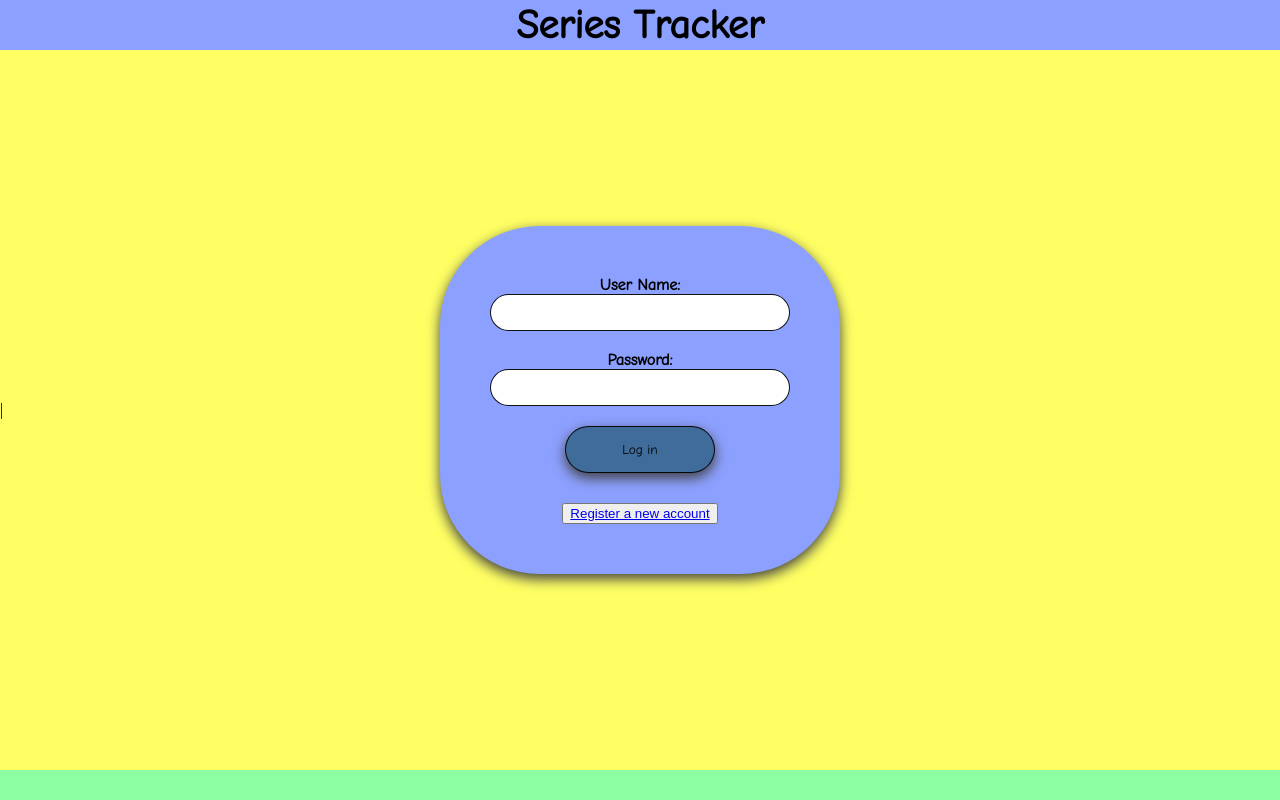
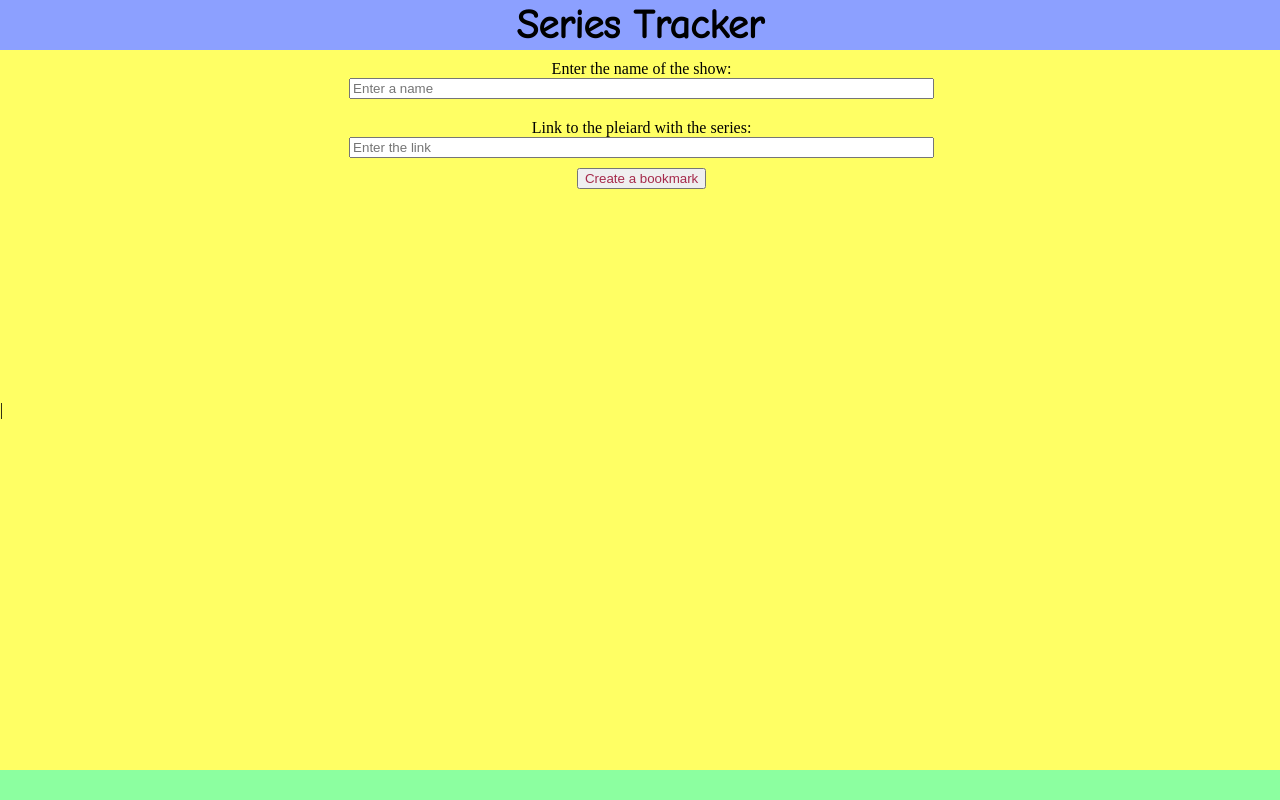
Before and after one commit to 5297c09d/series-tracker, a Vue app in the folder frontend/: page / in a window 1280 px wide. Built offline with nearby package versions, Linux system fonts and the light colour scheme.

Commit message:
ST-21: adding a bookmark page

```diff
--- a/frontend/src/App.vue
+++ b/frontend/src/App.vue
@@ -5,7 +5,8 @@
     </header>
     <main>|
         <div id="app">
-          <router-view></router-view>
+          <bookmarksPage></bookmarksPage>
+         <!---как то сделать сюда импорт из loginPage и страницы закладок-->
         </div>
     </main>
     <footer></footer>
@@ -14,9 +15,13 @@
 
 <script>
 
+import bookmarksPage from './pages/bookmarksPage.vue';
+
 export default {
+  name: 'App',
   components: {
-  },
+    bookmarksPage,
+  }
 }
 
 </script>
@@ -82,7 +87,5 @@ body,
   /* Выравнивание текста по центру горизонтально */
 }
 
-/* .main-content {
-  margin-left: 20px;
-  /* Задайте нужное значение отступа влево */
+
 </style>
--- /dev/null
+++ b/frontend/src/components/bookmarkCard.vue
@@ -0,0 +1,61 @@
+<template>
+    <div class="bookmark-card">
+        <div class="bookmark-content">
+            <!-- Примените стили к тексту внутри закладки -->
+            <p class="bookmark-name">{{ bookmark.name.toUpperCase() }}</p>
+            <a :href="bookmark.link" target="_blank">{{ bookmark.name }}</a>
+
+            <button @click="removeBookmark">🗑️</button>
+        </div>
+    </div>
+</template>
+
+<script>
+export default {
+    name: 'BookmarkCard',
+    props: {
+        bookmark: Object // Свойство, которое ожидает объект bookmark
+    },
+
+    methods: {
+    removeBookmark() {
+      // Вызывайте событие для удаления закладки, передавая `bookmark` в родительский компонент
+      this.$emit('remove', this.bookmark);
+    }
+  }
+}
+</script>
+
+<style scoped>
+.bookmark-card {
+    /* border: 1px solid #3696b9; */
+    box-shadow: 0 2px 4px rgba(0, 0, 0, 0.1);
+    padding: 10px;
+    background-color: #8ca0ff;
+    border-radius: 5px;
+    text-align: center;
+}
+
+a {
+    color: #1100ff;
+    /* Цвет ссылки */
+}
+
+.bookmark-content {
+    text-align: center;
+    /* Выравнивает текст по центру */
+}
+
+.bookmark-name {
+    font-size: 18px;
+    /* Размер шрифта для имени */
+    font-weight: bold;
+    /* Жирный шрифт */
+    /* Дополнительные стили для имени */
+}
+
+.bookmark-link {
+    font-size: 14px;
+    /* Размер шрифта для ссылки */
+    /* Дополнительные стили для ссылки */
+}</style>
--- /dev/null
+++ b/frontend/src/pages/bookmarksPage.vue
@@ -0,0 +1,86 @@
+<template>
+  <div>
+    <div class="container">
+
+      <div class="input-group">
+        <label for="myInputForTheName">Enter the name of the show:</label>
+        <input v-model="newBookmark.name" type="text" id="myInputForTheName" placeholder="Enter a name" size="70">
+      </div>
+
+      <div class="input-group">
+        <label for="myInputForLink">Link to the pleiard with the series:</label>
+        <input v-model="newBookmark.link" type="url" id="myInputForLink" placeholder="Enter the link" size="70">
+      </div>
+
+      <button class="create-button" @click="createBookmark">Create a bookmark</button>
+    </div>
+    <div class="grid">
+      <bookmarkCard v-for="(bookmark, index) in bookmarks" :key="index" :bookmark="bookmark" @remove="removeBookmark">
+      </bookmarkCard>
+    </div>
+  </div>
+</template>
+
+<script>
+import bookmarkCard from '../components/bookmarkCard.vue';
+
+export default {
+  data() {
+    return {
+      bookmarks: [],
+      newBookmark: {}
+    };
+  },
+  components: {
+    bookmarkCard,
+  },
+  methods: {
+    createBookmark() {
+      // Добавляем новую закладку в массив bookmarks
+      this.bookmarks.push({ ...this.newBookmark });
+
+      // Очищаем поля ввода
+      this.newBookmark.name = '';
+      this.newBookmark.link = '';
+    },
+    removeBookmark(bookmark) {
+      // Находите индекс закладки в массиве bookmarks и удаляете ее
+      const index = this.bookmarks.indexOf(bookmark);
+      if (index !== -1) {
+        this.bookmarks.splice(index, 1);
+      }
+    }
+  }
+}
+</script>
+
+<style scoped>
+.container {
+  display: flex;
+  flex-direction: column;
+  align-items: center;
+  height: 30vh;
+}
+
+.input-group {
+  display: flex;
+  flex-direction: column;
+  align-items: center;
+  margin: 10px;
+  /* Опциональный отступ между группами полей */
+}
+
+.create-button {
+  color: rgb(165, 42, 75)
+}
+
+.grid {
+  display: grid;
+  grid-template-columns: repeat(4, 1fr);
+  /* 5 столбцов в ширину */
+  grid-template-rows: auto;
+  /* 3 строки в высоту */
+  gap: 60px;
+  /* Опциональный отступ между элементами сетки */
+}
+</style>
--- /dev/null
+++ b/frontend/src/pages/loginPage.vue
@@ -0,0 +1,4 @@
+
+<template>
+    <router-view></router-view>
+</template>
```
